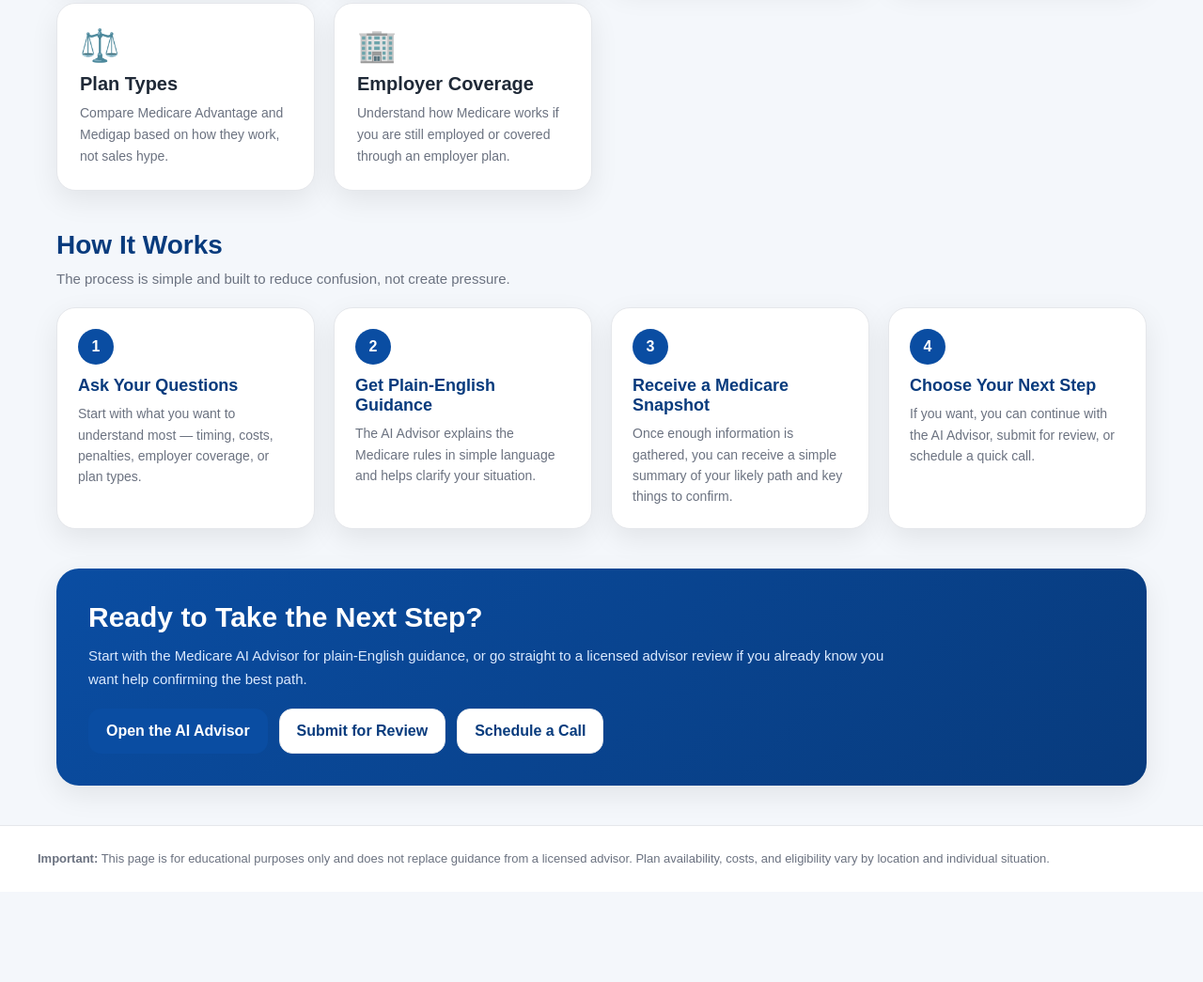
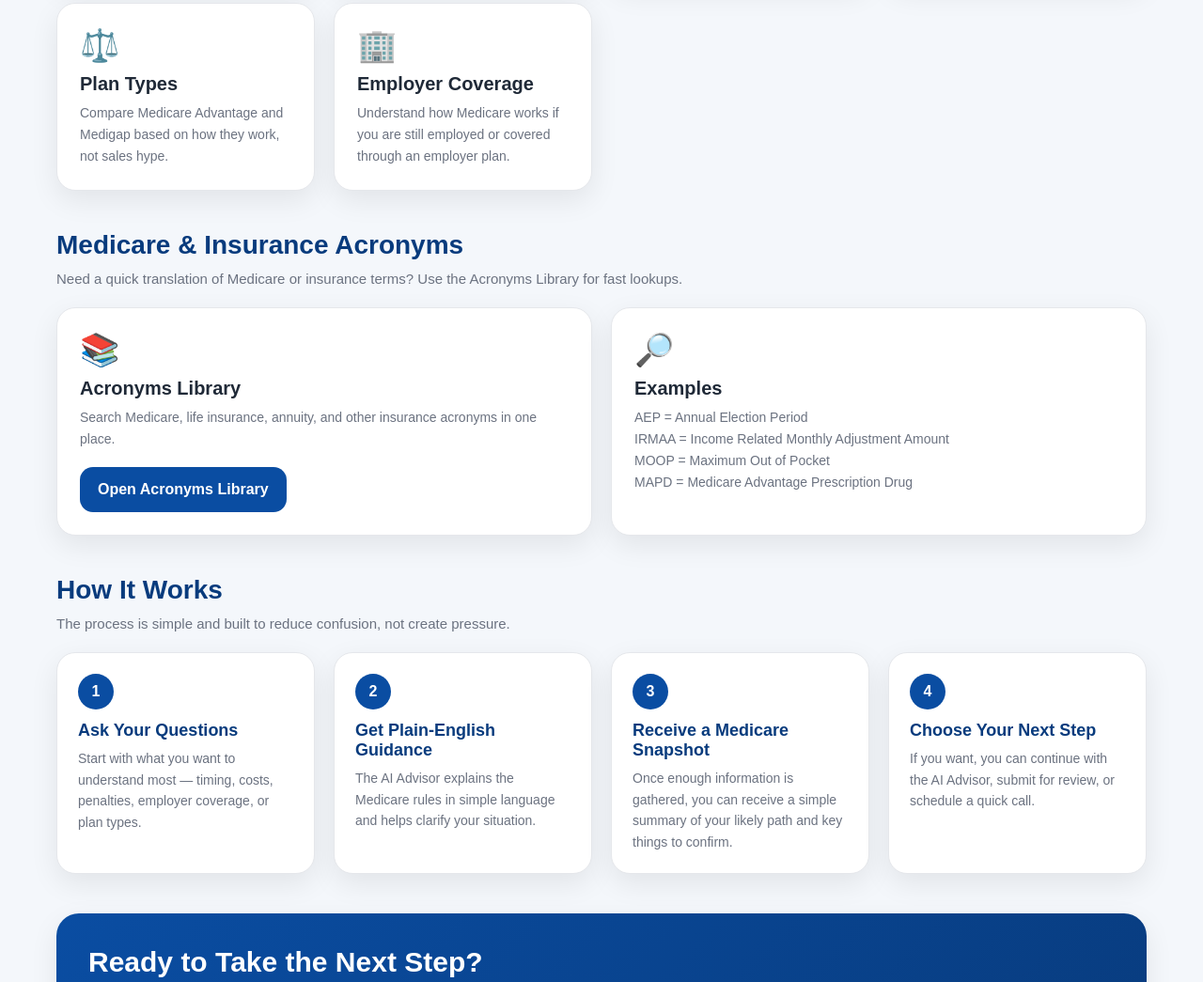
Before and after one commit to BrDeross/medi-solutions-ai-advisor, a plain HTML site: page index.html in a window 1280 px wide. Shown: the part 857-1902 px from the top of the page at 94% size. Before the commit the page ends 1806 px from the top, so only its background shows below. Drawn offline with Linux system fonts and the light colour scheme.

Commit message:
Update index.html

```diff
--- a/index.html
+++ b/index.html
@@ -399,6 +399,7 @@
       <div class="nav">
         <a href="#how-it-works">How It Works</a>
         <a href="#topics">What It Covers</a>
+        <a href="#acronyms">Acronyms</a>
         <a href="#next-step">Next Step</a>
       </div>
     </div>
@@ -486,6 +487,37 @@
     </div>
   </div>
 
+  <div class="section" id="acronyms">
+    <div class="section-header">
+      <h3>Medicare & Insurance Acronyms</h3>
+      <p>
+        Need a quick translation of Medicare or insurance terms? Use the Acronyms Library for fast lookups.
+      </p>
+    </div>
+
+    <div class="grid">
+      <div class="card">
+        <div class="icon">📚</div>
+        <h4>Acronyms Library</h4>
+        <p>Search Medicare, life insurance, annuity, and other insurance acronyms in one place.</p>
+        <div class="button-row">
+          <a class="btn btn-primary" href="acronyms-library/" target="_blank" rel="noopener noreferrer">Open Acronyms Library</a>
+        </div>
+      </div>
+
+      <div class="card">
+        <div class="icon">🔎</div>
+        <h4>Examples</h4>
+        <p>
+          AEP = Annual Election Period<br>
+          IRMAA = Income Related Monthly Adjustment Amount<br>
+          MOOP = Maximum Out of Pocket<br>
+          MAPD = Medicare Advantage Prescription Drug
+        </p>
+      </div>
+    </div>
+  </div>
+
   <div class="section" id="how-it-works">
     <div class="section-header">
       <h3>How It Works</h3>
```
